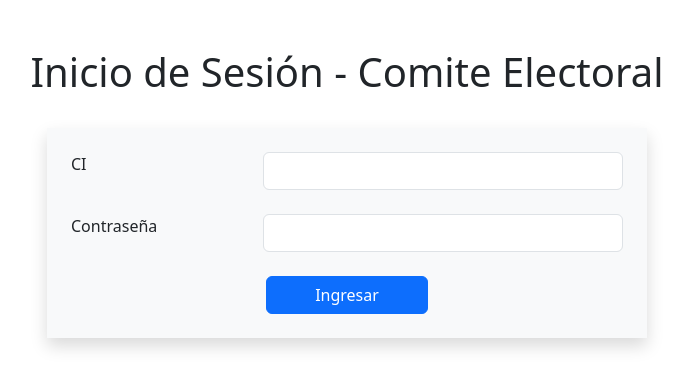
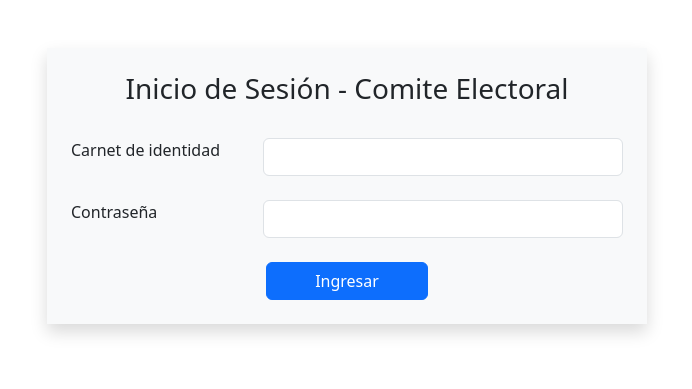
Before and after one commit to var0rjox/election-sistem, a Flask app: page /comite-electoral/login in a window 1280 px wide. Shown: the part 94-483 px from the top of the page, without its empty margins (293-985 px from the left). Run offline with Flask 3, Linux system fonts and the light colour scheme; parts of the project's set-up code (start-up, migrations or seed data) failed here and were passed over; some libraries are stand-ins or nearby versions.

Commit message:
[UPDATE] styles in committee login

```diff
--- a/forms/committee_login.py
+++ b/forms/committee_login.py
@@ -5,7 +5,9 @@ from wtforms.validators import InputRequired, Length
 
 class Login(FlaskForm):
     ci = PasswordField(
-        "CI", validators=[InputRequired(), Length(min=7, max=10)], id="ci-committee"
+        "Carnet de identidad",
+        validators=[InputRequired(), Length(min=7, max=10)],
+        id="ci-committee",
     )
     password = PasswordField(
         "Contraseña",
--- a/templates/committee-login.html
+++ b/templates/committee-login.html
@@ -6,9 +6,8 @@ Comite Electoral
 
 {% block content_auth %}
   <div class="container d-flex flex-column align-items-center mt-5">
-    <h1>Inicio de Sesión - Comite Electoral</h1>
-
-    <form class="mx-auto my-4 p-4 bg-light w-100 shadow" style="max-width: 600px;" action="" method="post">
+    <form class="mx-auto p-4 bg-light w-100 shadow" style="max-width: 600px; " action="" method="post">
+      <h1 class="h3 font-weight-normal text-center pb-4">Inicio de Sesión - Comite Electoral</h1>
       {{ form.hidden_tag() }}
 
       <div class="row mb-4">
```
